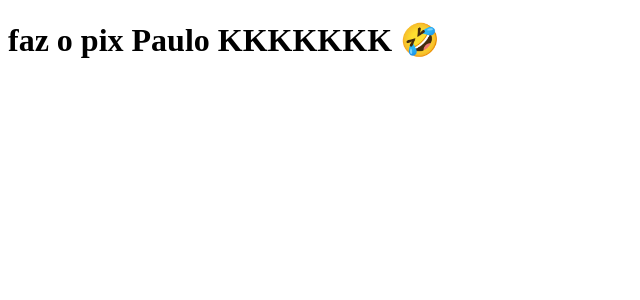
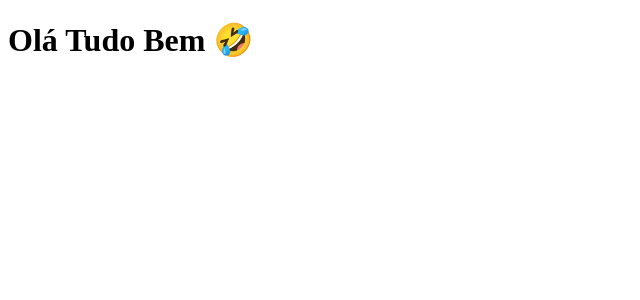
Before and after one commit to jmatheuslima/clone-tabnews, a Next.js app: page / in a window 1280 px wide. Shown: the top 300 px of the page, without its empty margins (0-640 px from the left). Built offline with nearby package versions, Linux system fonts and the light colour scheme.

Commit message:
modificar frase

```diff
--- a/pages/index.js
+++ b/pages/index.js
@@ -1,5 +1,5 @@
 function home() {
-    return <h1>faz o pix Paulo KKKKKKK 🤣</h1>
+    return <h1>Olá Tudo Bem 🤣</h1>
 }
 
 export default home;
```
